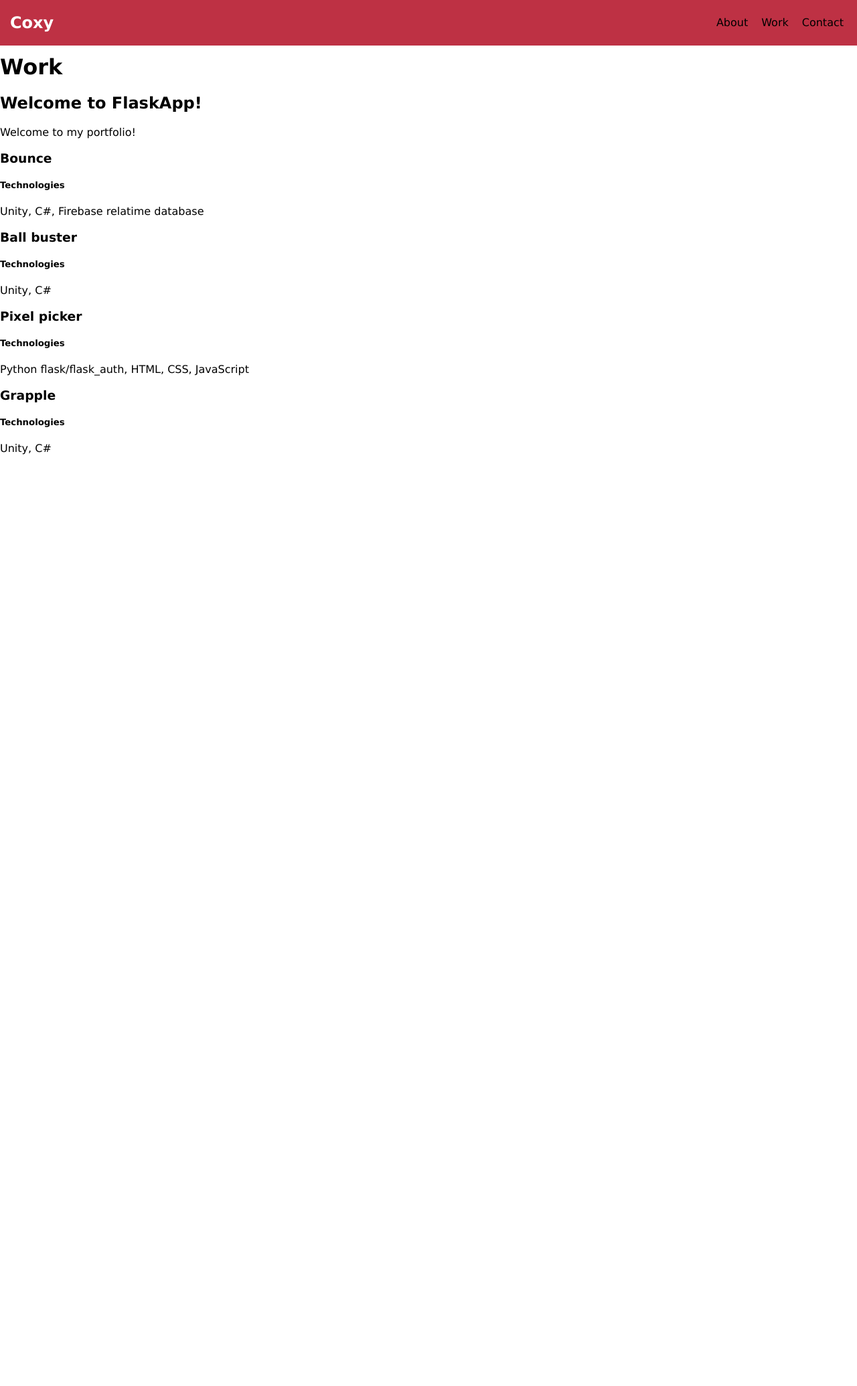
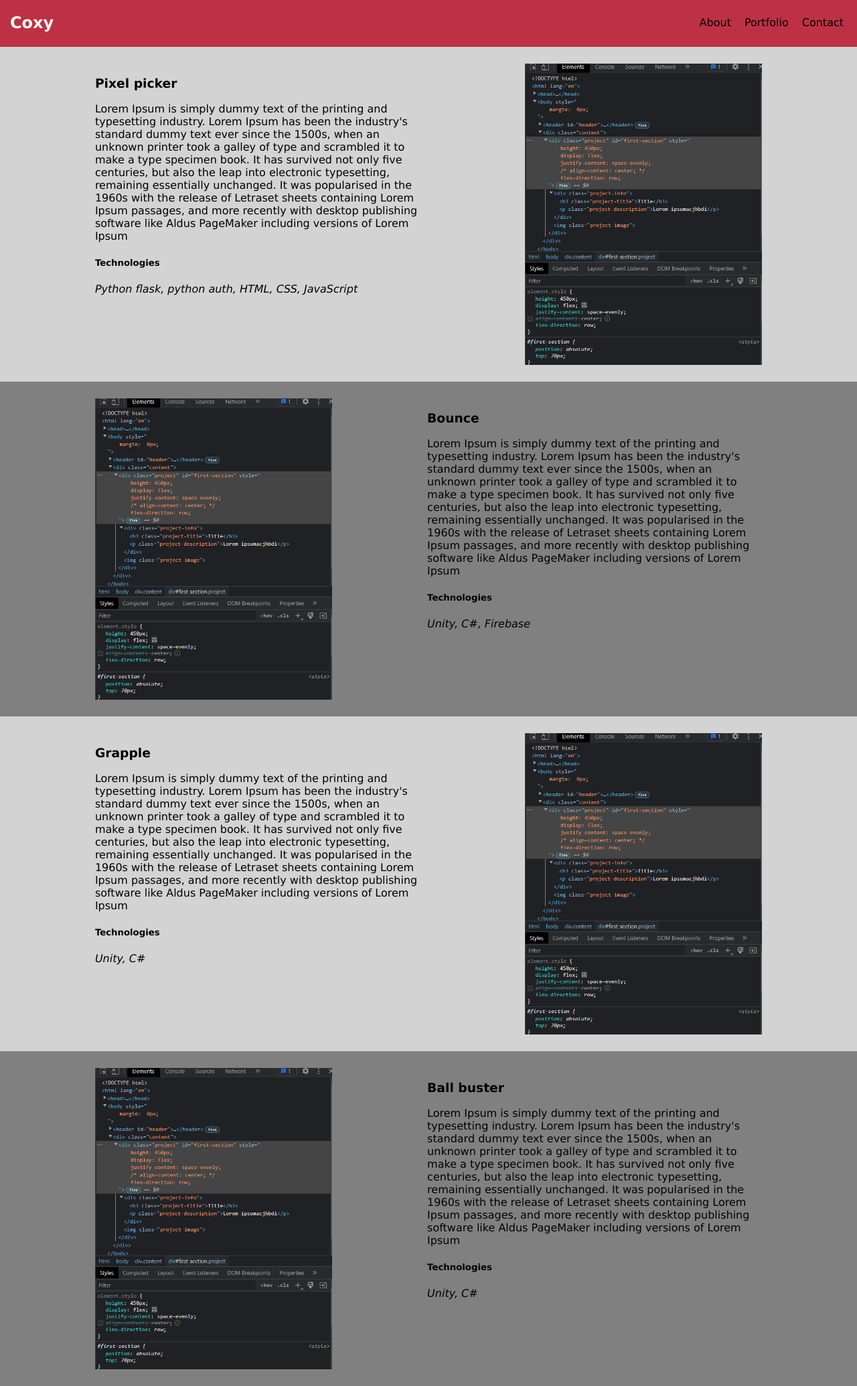
Before and after one commit to harry4041/coxy, a Flask app: page /work in a window 1280 px wide. Shown: the whole page at 67% size. Before the commit the page ends 679 px from the top, so only its background shows below. Run offline with Flask 2, Linux system fonts and the light colour scheme.

Commit message:
missed some stuff on the last push

```diff
--- a/templates/about.html
+++ b/templates/about.html
@@ -1,7 +1,8 @@
 {% extends 'base.html' %}
 
+{% block title %}About{% endblock %}
+
 {% block content %}
-    <h1>{% block title %} Work {% endblock %}</h1>
     <h1>About</h1>
     <h2>Welcome to FlaskApp!</h2>
     <h3>{{ utc_dt }}</h3>
--- a/templates/base.html
+++ b/templates/base.html
@@ -2,7 +2,7 @@
 <html lang="en">
 <head>
     <meta charset="UTF-8">
-    <title>{% block title %} {% endblock %} - FlaskApp</title>
+    <title>{% block title %} {% endblock %}</title>
     <link rel= "stylesheet" type= "text/css" href= "{{ url_for('static',filename='styles/base.css') }}">
     {% block head %} {% endblock %}
 </head>
@@ -11,10 +11,13 @@
     <h2 id="header-title"><a href="{{ url_for('home') }}">Coxy</a></h2>
     <nav id="navbar">
         <a class="nav-link" href="{{ url_for('about') }}">About</a>
-        <a class="nav-link" href="{{ url_for('work') }}">Work</a>
+        <a class="nav-link" href="{{ url_for('work') }}">Portfolio</a>
         <a class="nav-link" href="{{ url_for('contact') }}">Contact</a>
     </nav>
 </header>
+
+<div id="spacer"></div>
+
 
     <div class="content">
         {% block content %} {% endblock %}
--- a/templates/contact.html
+++ b/templates/contact.html
@@ -1,7 +1,8 @@
 {% extends 'base.html' %}
 
+{% block title %}Contact{% endblock %}
+
 {% block content %}
-    <h1>{% block title %} Contact {% endblock %}</h1>
     <h1>Contact</h1>
     <h2>Welcome to FlaskApp!</h2>
     <h3>{{ utc_dt }}</h3>
--- a/templates/home.html
+++ b/templates/home.html
@@ -1,4 +1,6 @@
 {% extends 'base.html' %}
+
+{% block title %} Coxy {% endblock %}
 
 {% block head %}
     <link rel= "stylesheet" type= "text/css" href= "{{ url_for('static',filename='styles/home.css') }}">
@@ -10,8 +12,8 @@
         <h1 class="welcome-object" id="welcome-header">Welcome...</h1>
         <p class="welcome-object" id="welcome-para">...to the big show!</p>
         <ol id="nav-list">
-            <a href="{{ url_for('work') }}"><li class="nav-list-item">Work</li></a>
             <a href="{{ url_for('about') }}"><li class="nav-list-item">About</li></a>
+            <a href="{{ url_for('work') }}"><li class="nav-list-item">Portfolio</li></a>
             <a href="{{ url_for('contact') }}"><li class="nav-list-item">Contact</li></a>
         </ol>
     </div>
--- a/templates/work.html
+++ b/templates/work.html
@@ -1,22 +1,48 @@
 {% extends 'base.html' %}
 
+{% block title %}Work{% endblock %}
+
+{% block head %}
+    <link rel= "stylesheet" type= "text/css" href= "{{ url_for('static',filename='styles/work.css') }}">
+{% endblock %}
+
 {% block content %}
-    <h1>{% block title %} Work {% endblock %}</h1>
-    <h1>Work</h1>
-    <h2>Welcome to FlaskApp!</h2>
-    <h3>{{ utc_dt }}</h3>
+<div class="project lightgray-section" id="first-section">
+    <div class="project-info project-left">
+        <h3 class="project-title">Pixel picker</h3>
+        <p class="project-description">Lorem Ipsum is simply dummy text of the printing and typesetting industry. Lorem Ipsum has been the industry's standard dummy text ever since the 1500s, when an unknown printer took a galley of type and scrambled it to make a type specimen book. It has survived not only five centuries, but also the leap into electronic typesetting, remaining essentially unchanged. It was popularised in the 1960s with the release of Letraset sheets containing Lorem Ipsum passages, and more recently with desktop publishing software like Aldus PageMaker including versions of Lorem Ipsum</p>
+        <h5>Technologies</h5>
+        <p style="font-style: italic;">Python flask, python auth, HTML, CSS, JavaScript</p>
+    </div>
+    <img class="project-image project-right" src="{{ url_for('static', filename='image/testimage.png') }}">
+</div>
+<div class="project gray-section" id="Second-section">
+    <img class="project-image project-left" src="{{ url_for('static', filename='image/testimage.png') }}">
+    <div class="project-info project-right">
+        <h3 class="project-title">Bounce</h3>
+        <p class="project-description">Lorem Ipsum is simply dummy text of the printing and typesetting industry. Lorem Ipsum has been the industry's standard dummy text ever since the 1500s, when an unknown printer took a galley of type and scrambled it to make a type specimen book. It has survived not only five centuries, but also the leap into electronic typesetting, remaining essentially unchanged. It was popularised in the 1960s with the release of Letraset sheets containing Lorem Ipsum passages, and more recently with desktop publishing software like Aldus PageMaker including versions of Lorem Ipsum</p>
+        <h5>Technologies</h5>
+        <p style="font-style: italic;">Unity, C#, Firebase</p>
+    </div>
+</div>
+<div class="project lightgray-section" id="third-section">
+    <div class="project-info project-left">
+        <h3 class="project-title">Grapple</h3>
+        <p class="project-description">Lorem Ipsum is simply dummy text of the printing and typesetting industry. Lorem Ipsum has been the industry's standard dummy text ever since the 1500s, when an unknown printer took a galley of type and scrambled it to make a type specimen book. It has survived not only five centuries, but also the leap into electronic typesetting, remaining essentially unchanged. It was popularised in the 1960s with the release of Letraset sheets containing Lorem Ipsum passages, and more recently with desktop publishing software like Aldus PageMaker including versions of Lorem Ipsum</p>
+        <h5>Technologies</h5>
+        <p style="font-style: italic;">Unity, C#</p>
+    </div>
+    <img class="project-image project-right" src="{{ url_for('static', filename='image/testimage.png') }}">
+</div>
+<div class="project gray-section" id="fourth-section">
+    <img class="project-image project-left" src="{{ url_for('static', filename='image/testimage.png') }}">
+    <div class="project-info project-right">
+        <h3 class="project-title">Ball buster</h3>
+        <p class="project-description">Lorem Ipsum is simply dummy text of the printing and typesetting industry. Lorem Ipsum has been the industry's standard dummy text ever since the 1500s, when an unknown printer took a galley of type and scrambled it to make a type specimen book. It has survived not only five centuries, but also the leap into electronic typesetting, remaining essentially unchanged. It was popularised in the 1960s with the release of Letraset sheets containing Lorem Ipsum passages, and more recently with desktop publishing software like Aldus PageMaker including versions of Lorem Ipsum</p>
+        <h5>Technologies</h5>
+        <p style="font-style: italic;">Unity, C#</p>
+    </div>
+</div>
 
-<p>Welcome to my portfolio!</p>
-    <h3>Bounce</h3>
-    <h5>Technologies</h5>
-    <p>Unity, C#, Firebase relatime database</p>
-    <h3>Ball buster</h3>
-    <h5>Technologies</h5>
-    <p>Unity, C#</p>
-    <h3>Pixel picker</h3>
-    <h5>Technologies</h5>
-    <p>Python flask/flask_auth, HTML, CSS, JavaScript</p>
-    <h3>Grapple</h3>
-    <h5>Technologies</h5>
-    <p>Unity, C#</p>
+
 {% endblock %}
```
